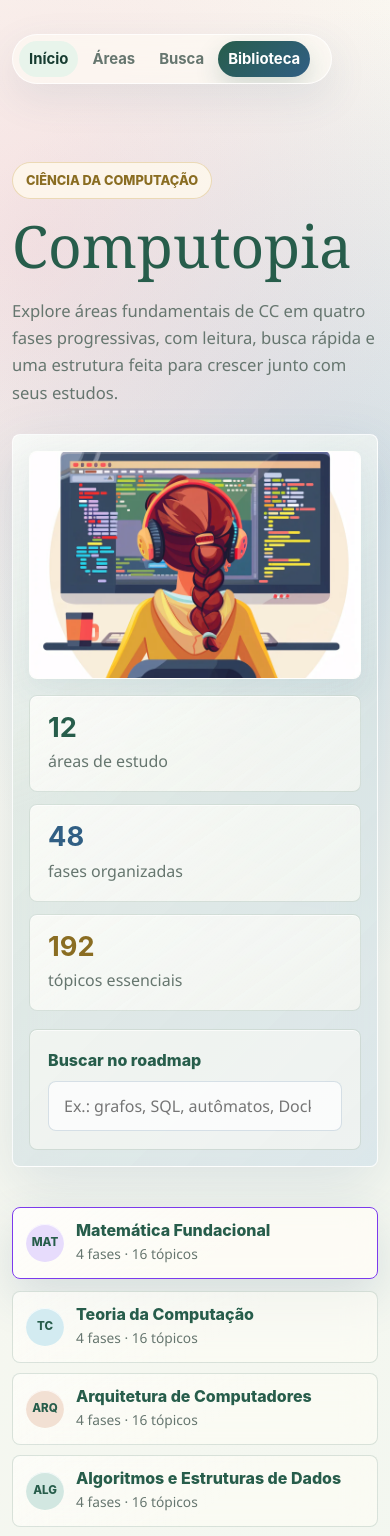
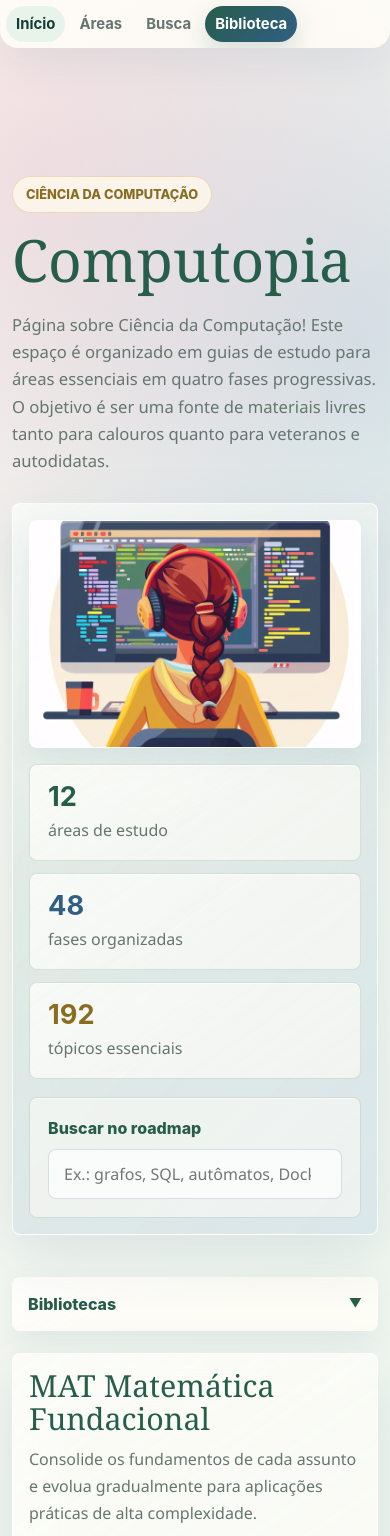
Before and after one commit to sahferr/computacao, a React (Vite) app: page / in a window 390 px wide. Shown: the top 1536 px of the page. Built offline with nearby package versions, Linux system fonts and the light colour scheme.

Commit message:
feat: correction strings ED

```diff
--- a/src/components/AreaList.jsx
+++ b/src/components/AreaList.jsx
@@ -1,6 +1,25 @@
+import { useState } from "react";
+
 export function AreaList({ areas, selectedId, onSelect, copy }) {
+  const [isOpen, setIsOpen] = useState(false);
+
   return (
-    <aside className="sidebar" id="areas" aria-label="Áreas de estudo">
+    <aside
+      className={`sidebar area-library ${isOpen ? "expanded" : ""}`}
+      id="areas"
+      aria-label="Áreas de estudo"
+    >
+      <button
+        className="library-toggle"
+        type="button"
+        aria-expanded={isOpen}
+        onClick={() => setIsOpen((current) => !current)}
+      >
+        <span>{copy.detail.libraryToggle}</span>
+        <span aria-hidden="true">{isOpen ? "▲" : "▼"}</span>
+      </button>
+
+      <div className="area-list">
         {areas.map((area) => {
           const total = area.phases.reduce(
             (sum, phase) => sum + phase.topics.length,
@@ -14,7 +33,10 @@ export function AreaList({ areas, selectedId, onSelect, copy }) {
               }`}
               key={area.id}
               type="button"
-            onClick={() => onSelect(area.id)}
+              onClick={() => {
+                onSelect(area.id);
+                setIsOpen(false);
+              }}
             >
               <span className="area-icon" aria-hidden="true">
                 {area.icon}
@@ -26,6 +48,7 @@ export function AreaList({ areas, selectedId, onSelect, copy }) {
             </button>
           );
         })}
+      </div>
     </aside>
   );
 }
--- a/src/components/Footer.jsx
+++ b/src/components/Footer.jsx
@@ -6,7 +6,10 @@ export function Footer({ copy }) {
         <p>{copy.footer.intro}</p>
       </div>
 
-      <div className="footer-quotes" aria-label="Nomes importantes da computação">
+      <div
+        className="footer-quotes"
+        aria-label="Nomes importantes da computação"
+      >
         {copy.footer.notes.map((note) => (
           <article className="footer-quote" key={note.name}>
             <span>{note.area}</span>
@@ -18,7 +21,7 @@ export function Footer({ copy }) {
 
       <div className="footer-bottom">
         <span>{copy.site.footer}</span>
-        <span>Computopia</span>
+        <span>Sara Ferreira</span>
       </div>
     </footer>
   );
--- a/src/components/RoadmapDetail.jsx
+++ b/src/components/RoadmapDetail.jsx
@@ -1,6 +1,17 @@
 import { TechPanel } from "./TechPanel.jsx";
 
 export function RoadmapDetail({ area, hasResults, copy }) {
+  function scrollTopics(event) {
+    const topicList = event.currentTarget
+      .closest(".phase-content")
+      ?.querySelector(".topics");
+
+    topicList?.scrollBy({
+      left: topicList.clientWidth * 0.82,
+      behavior: "smooth",
+    });
+  }
+
   if (!hasResults) {
     return (
       <section className="content" aria-live="polite">
@@ -35,12 +46,22 @@ export function RoadmapDetail({ area, hasResults, copy }) {
                 </span>
               </summary>
 
+              <div className="phase-content">
                 <div className="topics">
                   {phase.topics.map((topic) => (
                     <div className="topic" key={topic}>
                       {topic}
                     </div>
                   ))}
+                </div>
+                <button
+                  className="topic-next"
+                  type="button"
+                  aria-label={copy.detail.nextTopic}
+                  onClick={scrollTopics}
+                >
+                  <span aria-hidden="true">›</span>
+                </button>
               </div>
             </details>
           ))}
--- a/src/content/textLibrary.js
+++ b/src/content/textLibrary.js
@@ -5,8 +5,8 @@ export const textLibrary = {
     eyebrow: "Ciência da Computação",
     heroTitle: "Computopia",
     heroLead:
-      "Explore áreas fundamentais de CC em quatro fases progressivas, com leitura, busca rápida e uma estrutura feita para crescer junto com seus estudos.",
-    footer: "Computopia: um mapa para estudar Ciência da Computação.",
+      "Página sobre Ciência da Computação! Este espaço é organizado em guias de estudo para áreas essenciais em quatro fases progressivas. O objetivo é ser uma fonte de materiais livres tanto para calouros quanto para veteranos e autodidatas.",
+    footer: "Computopia: roteiro para estudar Ciência da Computação.",
   },
   navigation: [
     { label: "Início", href: "#root", tone: "active" },
@@ -42,7 +42,8 @@ export const textLibrary = {
       {
         name: "John von Neumann",
         area: "arquitetura",
-        phrase: "Organizar memória, instruções e dados muda o alcance das ideias.",
+        phrase:
+          "Organizar memória, instruções e dados muda o alcance das ideias.",
       },
       {
         name: "Grace Hopper",
@@ -52,19 +53,23 @@ export const textLibrary = {
       {
         name: "Edsger Dijkstra",
         area: "algoritmos",
-        phrase: "Clareza no raciocínio também é parte da construção do software.",
+        phrase:
+          "Clareza no raciocínio também é parte da construção do software.",
       },
       {
         name: "Katherine Johnson",
         area: "cálculo",
-        phrase: "Precisão, método e confiança fazem a ciência chegar mais longe.",
+        phrase:
+          "Precisão, método e confiança fazem a ciência chegar mais longe.",
       },
     ],
   },
   detail: {
     phaseCount: "4 fases",
+    libraryToggle: "Bibliotecas",
+    nextTopic: "Mostrar próximo conteúdo",
     description:
-      "Estude em fases pequenas: comece pela base, avance para aplicações e aprofunde quando fizer sentido.",
+      "Consolide os fundamentos de cada assunto e evolua gradualmente para aplicações práticas de alta complexidade.",
     topicCount: (count) => `${count} tópicos para explorar`,
     areaCount: (count) => `4 fases · ${count} tópicos`,
     phaseTitle: (index, title) => `Fase ${index + 1}: ${title}`,
--- a/src/styles/app.css
+++ b/src/styles/app.css
@@ -309,6 +309,15 @@ h1 {
 .sidebar {
   position: sticky;
   top: 18px;
+  display: grid;
+  gap: 10px;
+}
+
+.library-toggle {
+  display: none;
+}
+
+.area-list {
   display: grid;
   gap: 10px;
 }
@@ -652,6 +661,14 @@ h1 {
   gap: 10px;
 }
 
+.phase-content {
+  position: relative;
+}
+
+.topic-next {
+  display: none;
+}
+
 .topic {
   position: relative;
   padding: 13px 14px;
@@ -870,6 +887,10 @@ h1 {
 }
 
 @media (max-width: 680px) {
+  .hero {
+    padding-top: 88px;
+  }
+
   .topbar,
   .area-heading {
     flex-direction: column;
@@ -877,11 +898,17 @@ h1 {
   }
 
   .nav {
-    align-self: flex-start;
-    inline-size: fit-content;
-    min-inline-size: min(100%, 320px);
+    position: fixed;
+    inset: 0 0 auto;
+    z-index: 20;
+    box-sizing: border-box;
+    inline-size: 100%;
+    min-inline-size: 100%;
     max-inline-size: 100%;
     justify-content: flex-start;
+    border: 0;
+    border-radius: 0 0 18px 18px;
+    background: rgba(255, 253, 247, 0.86);
   }
 
   .brand {
@@ -898,6 +925,53 @@ h1 {
 
   .stats {
     grid-template-columns: 1fr;
+  }
+
+  .sidebar {
+    position: static;
+    display: block;
+  }
+
+  .library-toggle {
+    width: 100%;
+    min-height: 54px;
+    display: flex;
+    align-items: center;
+    justify-content: space-between;
+    gap: 12px;
+    padding: 0 16px;
+    border: 0;
+    border-radius: var(--radius);
+    color: var(--green-800);
+    background:
+      linear-gradient(145deg, rgba(255, 255, 255, 0.52), transparent 58%),
+      rgba(255, 253, 247, 0.82);
+    box-shadow: var(--shadow-tiny);
+    cursor: pointer;
+    font-family: var(--font-ui);
+    font-weight: 780;
+  }
+
+  .library-toggle span:last-child {
+    font-size: 0.78rem;
+  }
+
+  .area-list {
+    max-height: 0;
+    margin-top: 0;
+    overflow-y: auto;
+    opacity: 0;
+    transition:
+      max-height 220ms ease,
+      margin-top 220ms ease,
+      opacity 160ms ease;
+  }
+
+  .area-library.expanded .area-list {
+    max-height: min(58vh, 480px);
+    margin-top: 10px;
+    opacity: 1;
+    padding-right: 3px;
   }
 
   .footer-quotes {
@@ -918,6 +992,47 @@ h1 {
 
   .phase summary {
     align-items: flex-start;
+  }
+
+  .phase-content {
+    display: grid;
+    grid-template-columns: minmax(0, 1fr) 44px;
+    gap: 8px;
+    align-items: stretch;
+    padding: 0 12px 14px;
+  }
+
+  .topics {
+    min-width: 0;
+    display: flex;
+    gap: 10px;
+    overflow-x: auto;
+    scroll-snap-type: x mandatory;
+    scrollbar-width: thin;
+    padding: 0 0 4px;
+  }
+
+  .topic {
+    flex: 0 0 min(82vw, 300px);
+    min-height: 104px;
+    display: flex;
+    align-items: center;
+    scroll-snap-align: start;
+  }
+
+  .topic-next {
+    width: 44px;
+    min-height: 100%;
+    display: grid;
+    place-items: center;
+    border: 0;
+    border-radius: var(--radius);
+    color: white;
+    background: var(--green-800);
+    box-shadow: var(--shadow-tiny);
+    cursor: pointer;
+    font-size: 1.7rem;
+    line-height: 1;
   }
 
   .tech-panel {
```
Lines whose indentation alone changed are shown as unchanged.
